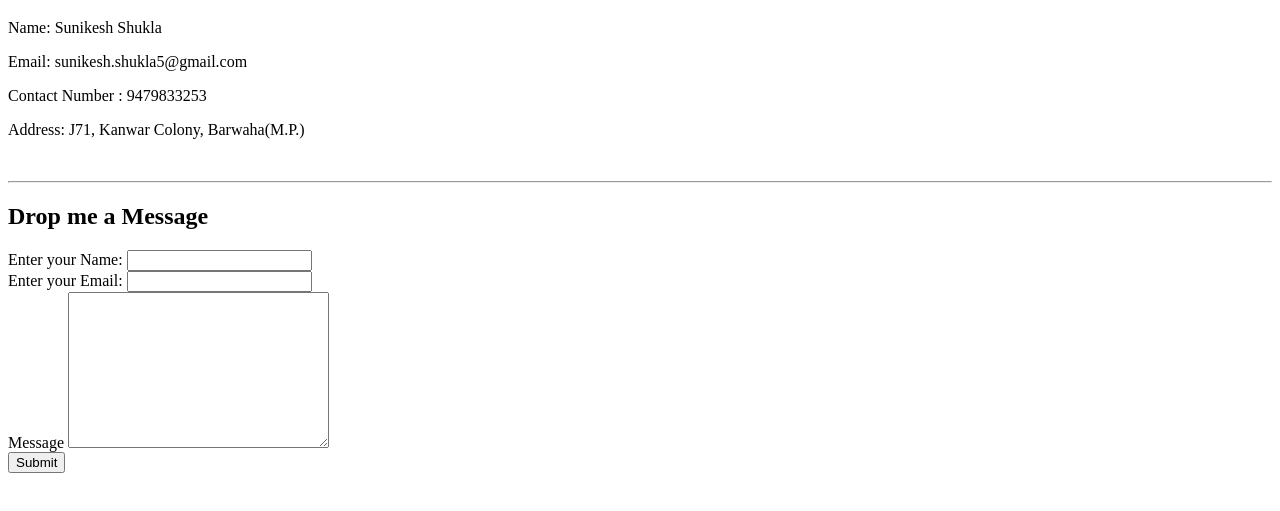
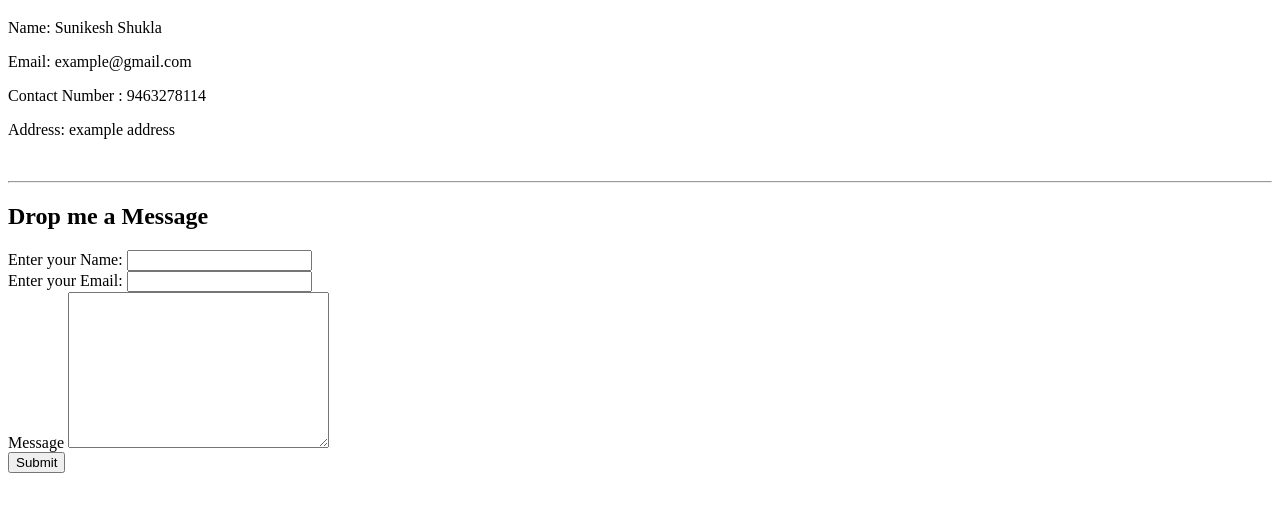
Before and after one commit to sunikesh5/Profile, a plain HTML site: page contact_me.html in a window 1280 px wide. Shown: the part 61-572 px from the top of the page. Drawn offline with Linux system fonts and the light colour scheme.

Commit message:
Update contact_me.html

```diff
--- a/contact_me.html
+++ b/contact_me.html
@@ -9,9 +9,9 @@
     <h1>My Contact Information</h1>
 
     <p>Name: Sunikesh Shukla</p>
-    <p>Email: sunikesh.shukla5@gmail.com</p>
-    <p>Contact Number : 9479833253</p>
-    <p>Address: J71, Kanwar Colony, Barwaha(M.P.)</p><br>
+    <p>Email: example@gmail.com</p>
+    <p>Contact Number : 9463278114</p>
+    <p>Address: example address</p><br>
 
     <hr>
     <h2>Drop me a Message</h2>
```
